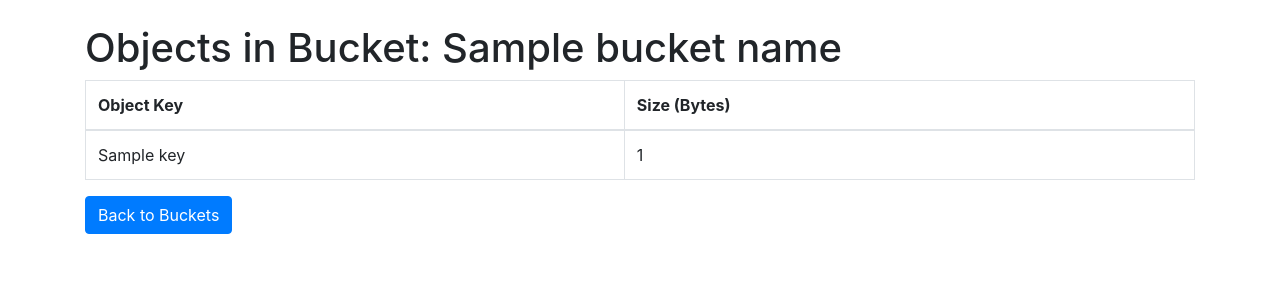
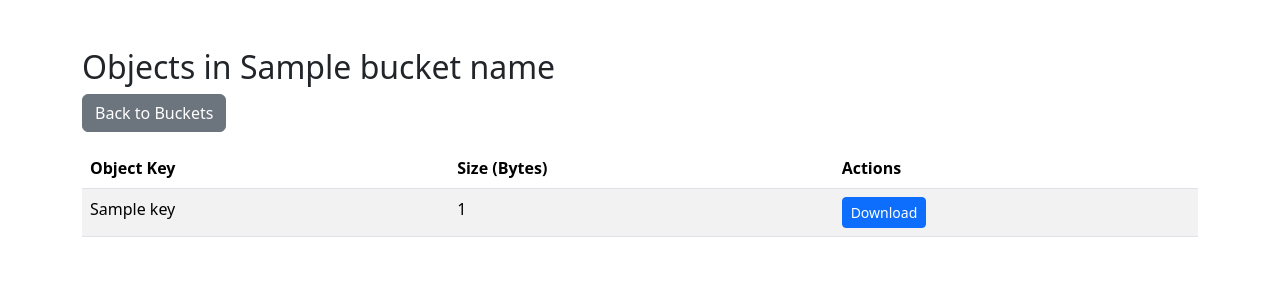
Before and after one commit to riadhhamdi/flask_s3_app, a Flask app: template templates/bucket_objects.html in a window 1280 px wide. Shown: the top 300 px of the page. Run offline with Flask 2, Linux system fonts and the light colour scheme; the template is opened without the code that fills it: most values are stand-ins (such as "Sample title", 1, 10 or a date in 2020); some libraries are stand-ins or nearby versions.

Commit message:
changing app to download objects

```diff
--- a/app.py
+++ b/app.py
@@ -1,7 +1,8 @@
 import os
-from flask import Flask, render_template, request, redirect, url_for, flash
+from flask import Flask, render_template, request, redirect, url_for, flash, send_file
 import boto3
 from botocore.exceptions import ClientError
+from io import BytesIO
 
 app = Flask(__name__)
 app.secret_key = "your_secret_key"
@@ -79,5 +80,26 @@ def list_objects(bucket_name):
         flash(f"Error: {e}", "danger")
         return redirect(url_for('index'))
 
+# Download an object from the bucket
+@app.route('/download/<bucket_name>/<object_key>')
+def download_object(bucket_name, object_key):
+    try:
+        # Fetch the object from S3
+        s3_object = s3.get_object(Bucket=bucket_name, Key=object_key)
+        object_data = s3_object['Body'].read()
+
+        # Create a byte stream to return as a file download
+        file_stream = BytesIO(object_data)
+
+        # Return the file as a download response
+        return send_file(
+            file_stream,
+            as_attachment=True,
+            download_name=object_key
+        )
+    except ClientError as e:
+        flash(f"Error downloading object: {e}", "danger")
+        return redirect(url_for('list_objects', bucket_name=bucket_name))
+
 if __name__ == '__main__':
     app.run(host='0.0.0.0', port=5000)
--- a/templates/bucket_objects.html
+++ b/templates/bucket_objects.html
@@ -1,28 +1,37 @@
-{% extends "layout.html" %}
-
-{% block content %}
-<h1>Objects in Bucket: {{ bucket_name }}</h1>
-
-{% if objects %}
-<table class="table table-bordered">
+<!DOCTYPE html>
+<html lang="en">
+<head>
+    <meta charset="UTF-8">
+    <meta name="viewport" content="width=device-width, initial-scale=1.0">
+    <title>Bucket Objects</title>
+    <link href="https://cdn.jsdelivr.net/npm/bootstrap@5.3.0-alpha1/dist/css/bootstrap.min.css" rel="stylesheet">
+</head>
+<body>
+<div class="container mt-5">
+    <h2>Objects in {{ bucket_name }}</h2>
+    <a href="/" class="btn btn-secondary mb-3">Back to Buckets</a>
+    <table class="table table-striped">
         <thead>
         <tr>
             <th>Object Key</th>
             <th>Size (Bytes)</th>
+            <th>Actions</th>
         </tr>
         </thead>
         <tbody>
         {% for obj in objects %}
             <tr>
-            <td>{{ obj.Key }}</td>
-            <td>{{ obj.Size }}</td>
+                <td>{{ obj['Key'] }}</td>
+                <td>{{ obj['Size'] }}</td>
+                <td>
+                    <!-- Add a download link for each object -->
+                    <a href="{{ url_for('download_object', bucket_name=bucket_name, object_key=obj['Key']) }}"
+                       class="btn btn-primary btn-sm">Download</a>
+                </td>
             </tr>
         {% endfor %}
         </tbody>
     </table>
-{% else %}
-<p>No objects found in this bucket.</p>
-{% endif %}
-
-<a href="/" class="btn btn-primary">Back to Buckets</a>
-{% endblock %}
+</div>
+</body>
+</html>
```
Lines whose indentation alone changed are shown as unchanged.
